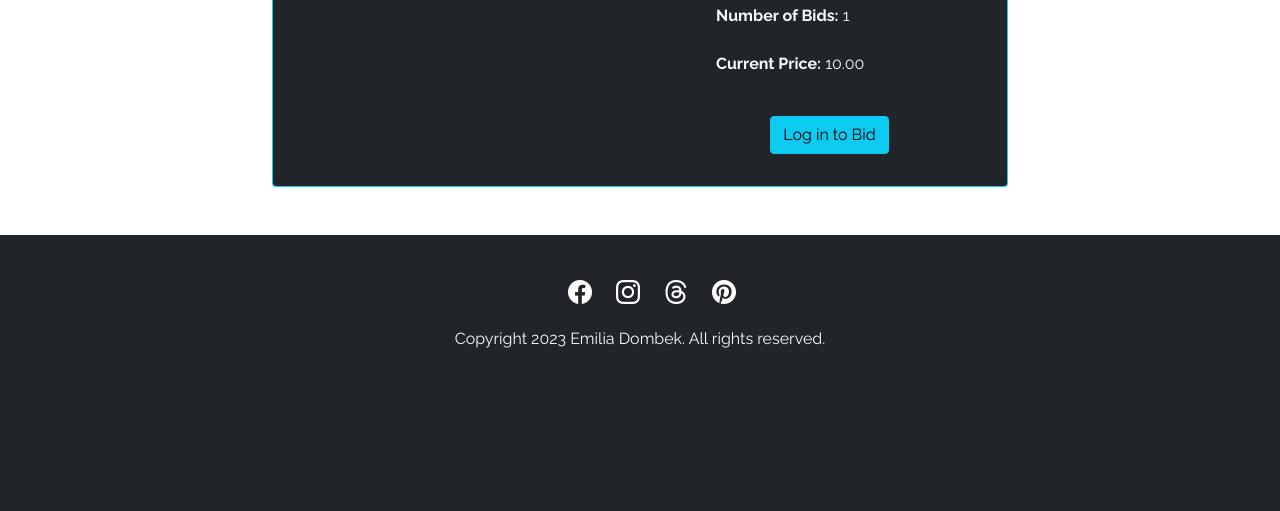
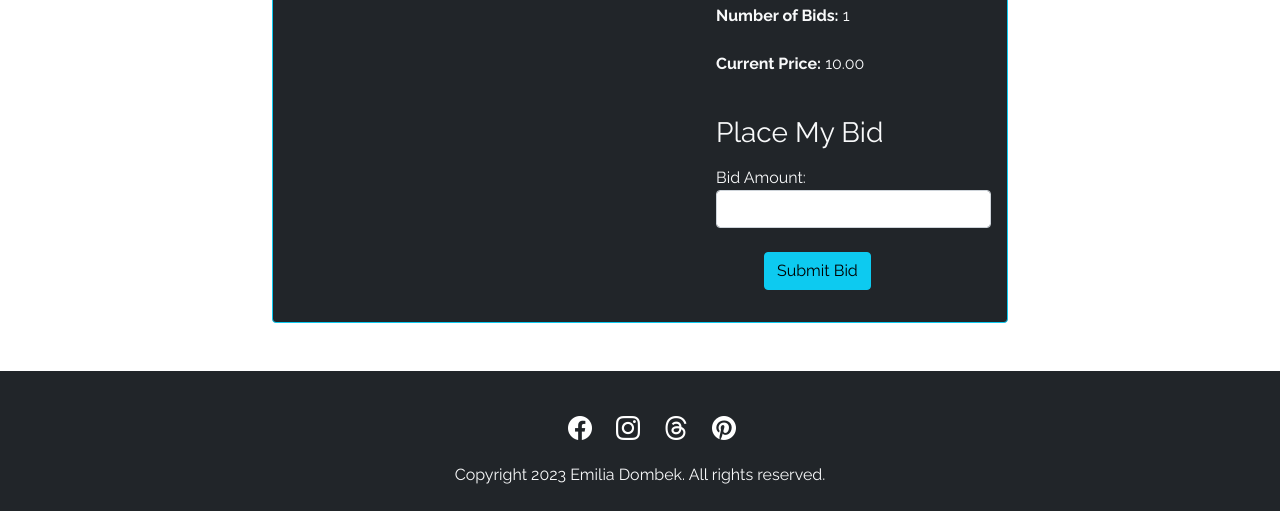
Before and after one commit to emidombek/uptowngallery, a Django app: page /auction_detail/1/1/ in a window 1280 px wide. Shown: the part 1009-1520 px from the top of the page. Before the commit the page ends 1357 px from the top, so only its background shows below. Run offline with Django 3.2, Linux system fonts and the light colour scheme; tables that the repository leaves empty hold one stand-in row (values such as "Sample post"); some libraries are stand-ins or nearby versions; some web fonts are replaced.

Commit message:
Fixing spacing and comments

```diff
--- a/templates/auction_detail.html
+++ b/templates/auction_detail.html
@@ -5,6 +5,7 @@
   <div class="container">
     <div class="row justify-content-center">
       <div class="col-md-8 mt-3">
+        <h1 class="text-center mb-5">Auction Detail</h1>
         {% if messages %}
           <div class="messages">
             {% for message in messages %}
@@ -15,7 +16,6 @@
             {% endfor %}
           </div>
         {% endif %}
-        <h1 class="text-center mb-5">Auction Detail</h1>
         <div class="card bg-dark text-light border-info mb-5">
           <div class="row no-gutters">
             <div class="col-md-6 d-flex align-items-center justify-content-center">
@@ -33,22 +33,19 @@
                   <strong>Number of Bids:</strong> {{ auction.bids.count }}<br /><br />
                   <strong>Current Price:</strong> {{ current_price|floatformat:'2' }}<br /><br />
                 </p>
-                {% if user.is_authenticated and not user.is_superuser and auction.artwork.artist.user != user %}
                 <h3 class="ms-5 mt-3 mb-3">Place My Bid</h3>
-                  <form method="POST" action="{% url 'auction_detail' artwork.id auction.id %}" class="needs-validation ms-5" novalidate>
+                <form method="POST" action="{% url 'auction_detail' artwork.id auction.id %}" class="needs-validation ms-5">
                   {% csrf_token %}
                   <div class="form-group mb-3">
                     <label for="{{ form.amount.id_for_label }}">Bid Amount:</label>
                     {{ form.amount|add_class:'form-control custom-amount' }}
+                    {% for error in form.amount.errors %}
+                        <div class="alert alert-danger mt-1" role="alert">{{ error }}</div>
+                    {% endfor %}
                     <div class="invalid-feedback">Please enter a valid bid amount.</div>
                   </div>
                   <button type="submit" class="btn btn-info mt-2 mb-3 ms-5" aria-label="Submit bid button">Submit Bid</button>
                 </form>
-                {% else %}
-                  <div class="text-center mt-2 mb-3">
-                    <a href="{% url 'account_login' %}?next={% url 'auction_detail' artwork.id auction.id %}" class="btn btn-info">Log in to Bid</a>
-                  </div>
-                {% endif %}
               </div>
             </div>
           </div>
--- a/uptowngallery/models.py
+++ b/uptowngallery/models.py
@@ -176,6 +176,7 @@ class Artwork(models.Model):
         )
 
         if not created:
+            # Update existing auction if necessary
             auction.create_date = auction_start
             auction.end_date = auction_end
             auction.reserve_price = self.reserve_price
@@ -184,11 +185,10 @@ class Artwork(models.Model):
             auction.duration = self.auction_duration
             auction.save()
 
-    def calculate_auction_end_date(self):
+    def calculate_auction_end_date(self,auction_start):
         """
         Calculates the end date of the auction based on the start date and the selected duration.
         """
-        auction_start = timezone.now()
         duration_days = {
             "3": 3,
             "5": 5,
--- a/uptowngallery/views.py
+++ b/uptowngallery/views.py
@@ -1,4 +1,3 @@
-from django.db import transaction
 from django.db.models import Q, Max, Prefetch
 from django.http import JsonResponse
 from django.shortcuts import get_object_or_404, redirect, render
@@ -19,7 +18,6 @@ from .forms import (
     ArtworkEditForm,
 )
 from .models import Artwork, Auction, Bids
-from .signals import bid_placed, profile_updated
 from django.http import HttpResponseNotFound, HttpResponseServerError
 
 class CustomLoginRequiredMixin(AccessMixin):
@@ -245,30 +243,29 @@ class AuctionDetailView(CustomLoginRequiredMixin, View):
         else:
             return render(request, "auction_detail.html", context)
 
-def post(self, request, artwork_id, auction_id):
-    if not request.user.is_authenticated:
-        return redirect('%s?next=%s' % (reverse('login'), request.path))
-    artwork = get_object_or_404(Artwork, pk=artwork_id)
-    auction = get_object_or_404(Auction, pk=auction_id, artwork=artwork)
-    # Check if the current user is the seller of the auction
-    if request.user.profile == auction.seller:
-        messages.error(request, "You cannot bid on your own auction.")
-        return self.get(request, artwork_id, auction_id)
+    def post(self, request, artwork_id, auction_id):
+        if not request.user.is_authenticated:
+            return redirect('%s?next=%s' % (reverse('login'), request.path))
+        artwork = get_object_or_404(Artwork, pk=artwork_id)
+        auction = get_object_or_404(Auction, pk=auction_id, artwork=artwork)
 
-    form = BidForm(request.POST, auction=auction)
-    if form.is_valid():
-        bid = form.save(commit=False)
-        bid.bidder = request.user.profile
-        bid.auction = auction
-        bid.bid_time = timezone.now()
-        bid.save()
-        bid_placed.send(sender=self.__class__, bid=bid, user=request.user)
-        messages.success(request, "Your bid was submitted successfully!")
-        return redirect("auction_detail", artwork_id=artwork_id, auction_id=auction_id)
-    else:
-        for error in form.errors.values():
-            messages.error(request, error)
-        return self.get(request, artwork_id, auction_id)
+        if request.user.profile == artwork.artist:
+            messages.error(request, "You cannot bid on your own artwork.")
+            return self.get(request, artwork_id, auction_id)
+
+        form = BidForm(request.POST, auction=auction)
+        if form.is_valid():
+            bid = form.save(commit=False)
+            bid.bidder = request.user.profile
+            bid.auction = auction
+            bid.bid_time = timezone.now()
+            bid.save()
+            messages.success(request, "Your bid was submitted successfully!")
+            return redirect("auction_detail", artwork_id=artwork_id, auction_id=auction_id)
+        else:
+            for error in form.errors.values():
+                messages.error(request, error)
+            return self.get(request, artwork_id, auction_id)
 
 class ProfileInfoView(LoginRequiredMixin, View):
     """
```
Lines whose indentation alone changed are shown as unchanged.
